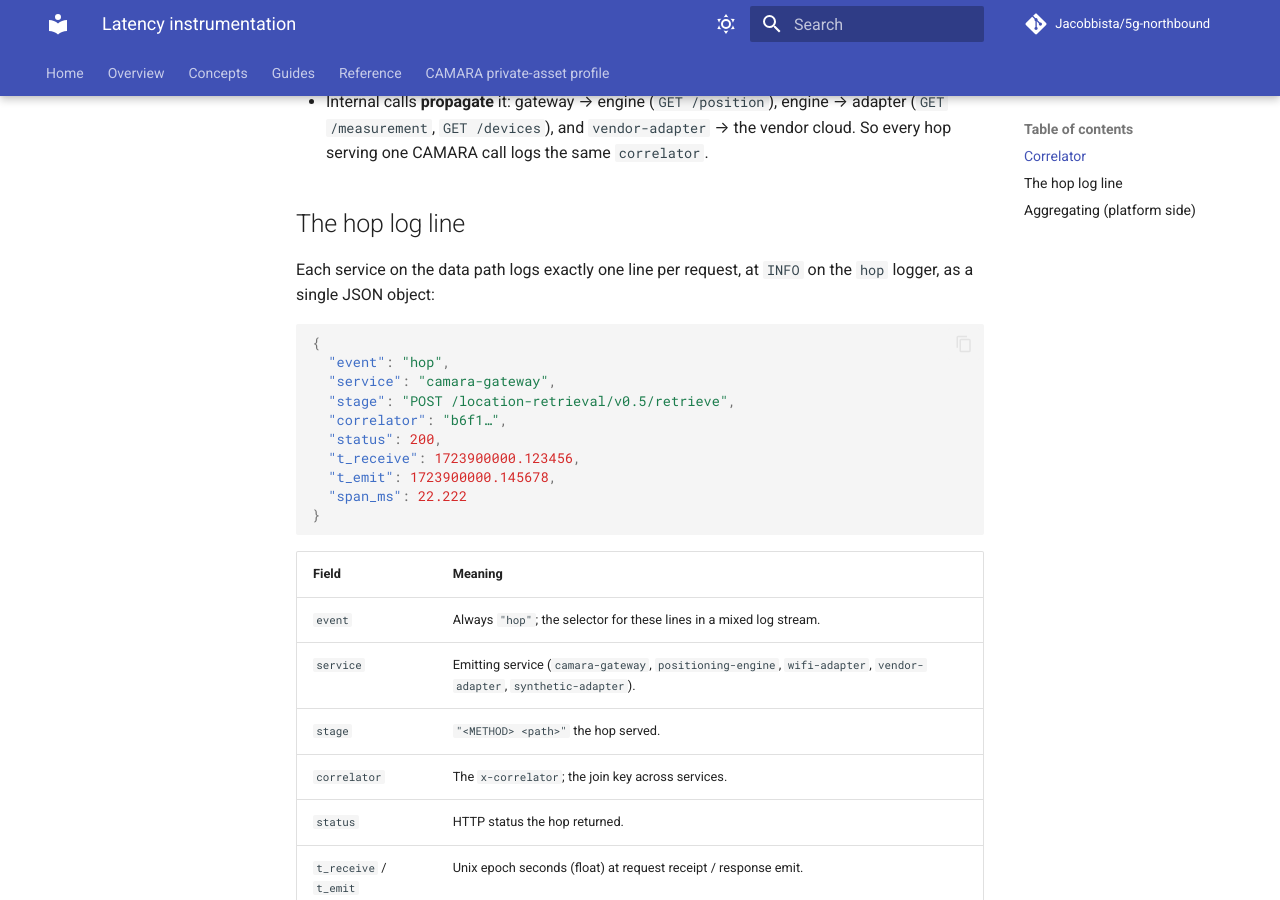
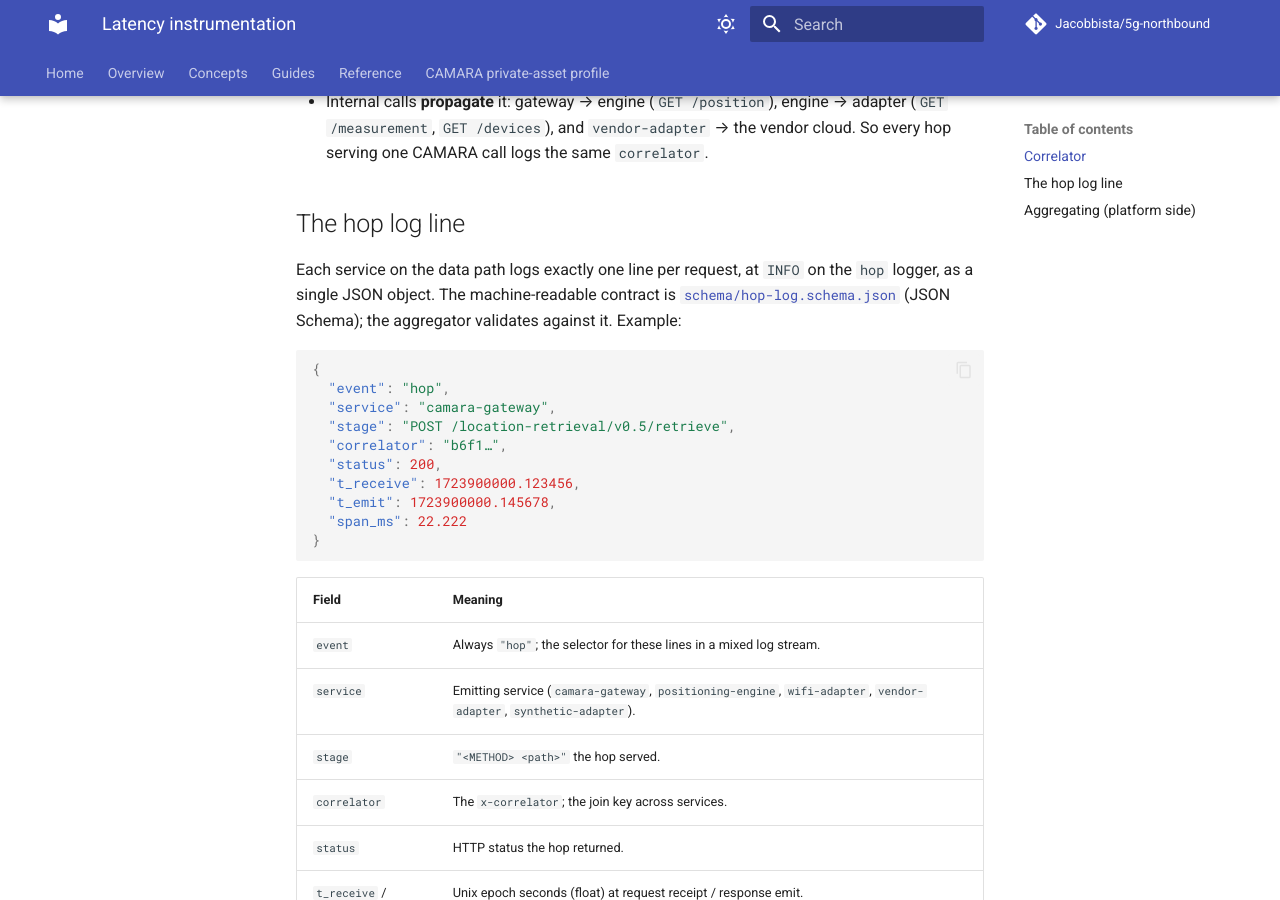
Before and after one commit to Jacobbista/5g-northbound, an MkDocs documentation site: the page built from docs/latency-instrumentation.md, in a window 1280 px wide and 900 px high, scrolled down 500 px. Built offline with MkDocs 1.6.1 and Material for MkDocs 9.7.7, drawn with Linux system fonts in a browser that asks for light colours; comment, search, counter and statistics services are not loaded.

Commit message:
spec: machine-readable hop-log contract (schema/hop-log.schema.json)
The per-hop latency log line was prose-only. Add the JSON Schema the aggregator
validates against, reference it from docs/latency-instrumentation.md, and assert
the emitted line honours it.

````diff
--- a/docs/latency-instrumentation.md
+++ b/docs/latency-instrumentation.md
@@ -22,7 +22,9 @@ Every hop is tied together by the CAMARA `x-correlator` header:
 ## The hop log line
 
 Each service on the data path logs exactly one line per request, at `INFO` on
-the `hop` logger, as a single JSON object:
+the `hop` logger, as a single JSON object. The machine-readable contract is
+[`schema/hop-log.schema.json`](../schema/hop-log.schema.json) (JSON Schema); the
+aggregator validates against it. Example:
 
 ```json
 {
````
Also changed, not shown: 2 other files.
